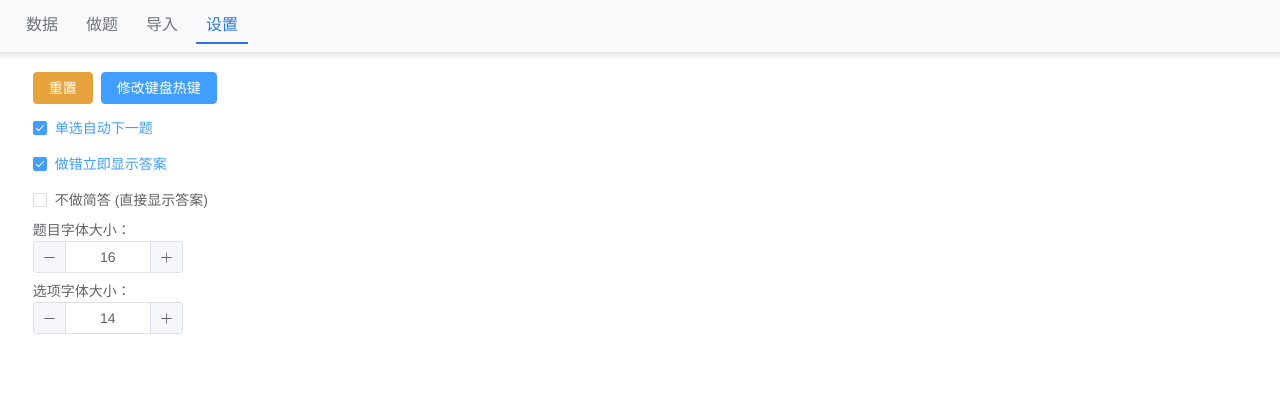
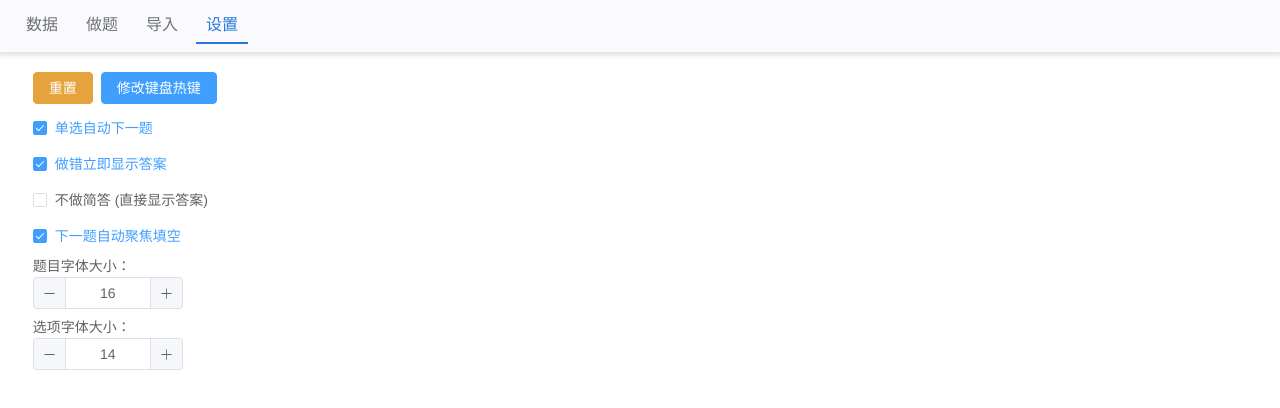
Before and after one commit to hoywu/finalrush, a Vue app: page /setting in a window 1280 px wide. Shown: the top 408 px of the page. Built offline with nearby package versions, Linux system fonts and the light colour scheme; what @highlightjs/vue-plugin would draw is missing.

Commit message:
feat: add auto focus blank question setting

```diff
--- a/src/stores/config.ts
+++ b/src/stores/config.ts
@@ -7,6 +7,7 @@ export const useConfigStore = defineStore(
     const autoNext = ref(true); // 单选自动下一题
     const immediateCheck = ref(true); // 做错立即显示答案
     const skipSAQ = ref(false); // 不做简答
+    const autoFocusBlank = ref(true); // 下一题自动聚焦填空
     const titleFontSize = ref(16); // 题目字体大小
     const optionFontSize = ref(14); // 选项字体大小
 
@@ -18,6 +19,7 @@ export const useConfigStore = defineStore(
       autoNext.value = true;
       immediateCheck.value = true;
       skipSAQ.value = false;
+      autoFocusBlank.value = true;
       titleFontSize.value = 16;
       optionFontSize.value = 14;
     }
@@ -26,6 +28,7 @@ export const useConfigStore = defineStore(
       autoNext,
       immediateCheck,
       skipSAQ,
+      autoFocusBlank,
       titleFontSize,
       optionFontSize,
       codeBlockFontSize,
--- a/src/views/DoView.vue
+++ b/src/views/DoView.vue
@@ -221,7 +221,7 @@ function next() {
   s.state.qIndex++;
   nextTick(() => {
     // 填空自动聚焦
-    if (q.isBlank(s.state.qIndex)) {
+    if (c.autoFocusBlank && q.isBlank(s.state.qIndex)) {
       const input = document.querySelector('.blank-item input');
       if (input instanceof HTMLInputElement) {
         const lis = (e: InputEvent) => {
--- a/src/views/SettingView.vue
+++ b/src/views/SettingView.vue
@@ -17,6 +17,7 @@ const hotkey = ref(false);
     <el-checkbox v-model="config.autoNext">单选自动下一题</el-checkbox>
     <el-checkbox v-model="config.immediateCheck">做错立即显示答案</el-checkbox>
     <el-checkbox v-model="config.skipSAQ">不做简答 (直接显示答案)</el-checkbox>
+    <el-checkbox v-model="config.autoFocusBlank">下一题自动聚焦填空</el-checkbox>
 
     <div class="grid grid-cols-1">
       <el-text>题目字体大小：</el-text>
```
